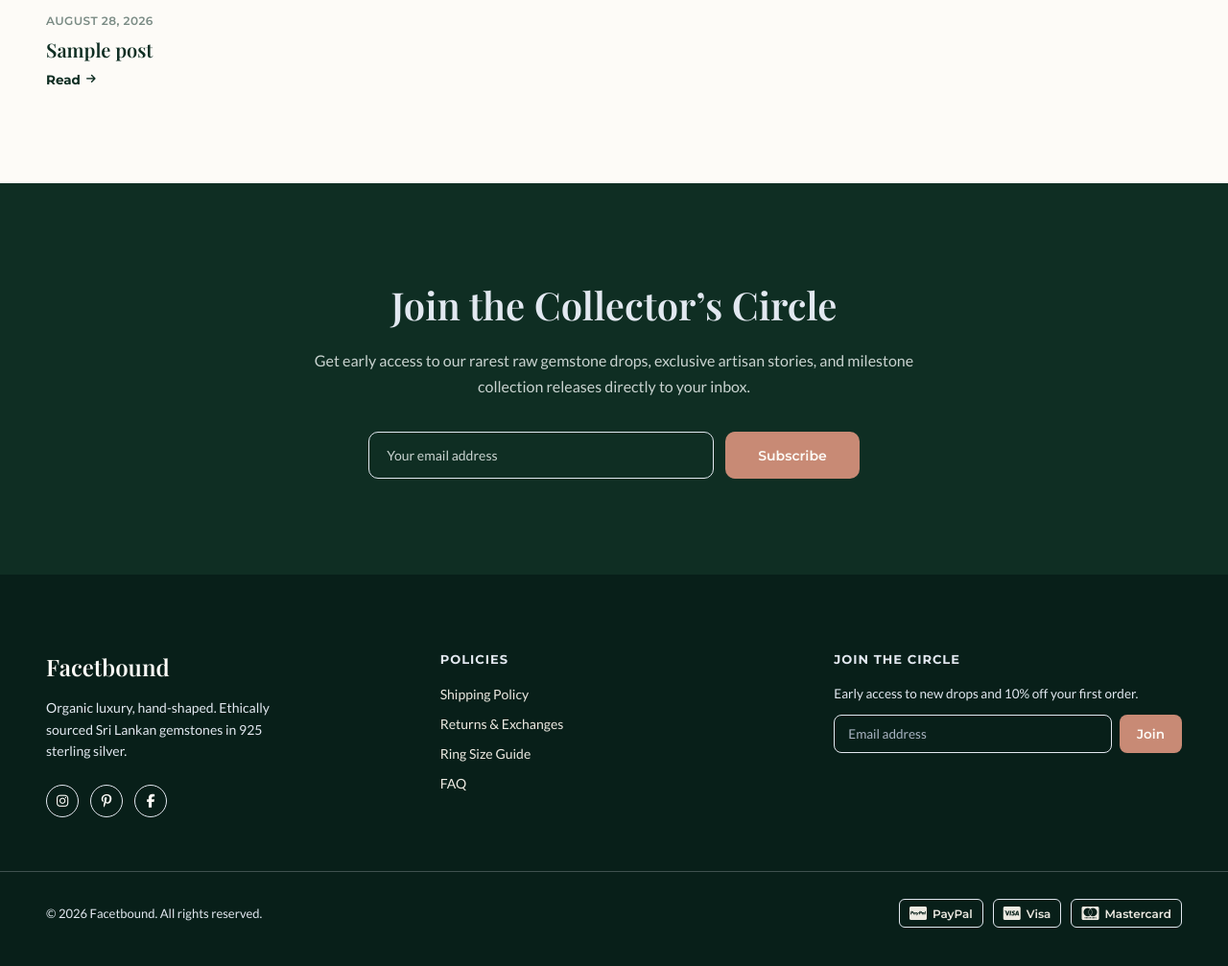
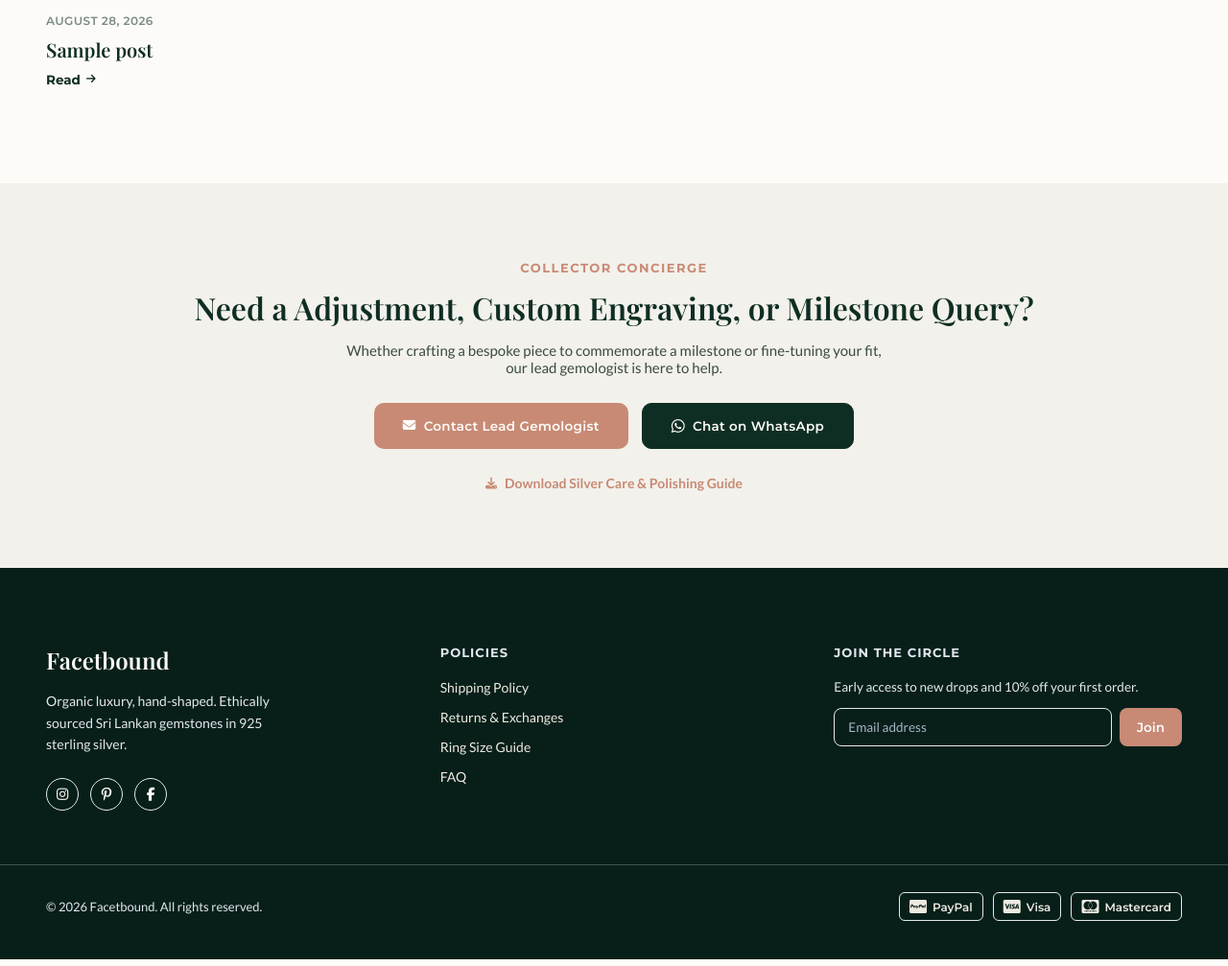
Before and after one commit to tharindudakshika/FacetBound, a WordPress theme: template wp-theme/facetbound/home.php in a window 1280 px wide. Shown: the part 809-1816 px from the top of the page at 96% size. Run offline with PHP 8.4 and a stand-in for WordPress, Linux system fonts and the light colour scheme; the site name, menu and one post (Sample post) are stand-ins, and other content is empty.

Commit message:
Replace Journal page newsletter section with Collector Concierge CTA
Matches the same swap already applied to individual Journal article
pages (single.php) — replaces the dark-emerald email-capture box with
the shared cream Collector Concierge CTA block used sitewide.

Co-Authored-By: Claude Sonnet 5 <noreply@anthropic.com>
Claude-Session: https://claude.ai/code/session_011oU1ppgHnh3QgMxP3uhg3p

```diff
--- a/wp-theme/facetbound/home.php
+++ b/wp-theme/facetbound/home.php
@@ -105,25 +105,6 @@ facetbound_hero([
     </div>
 </section>
 
-<!-- Newsletter -->
-<section class="journal-newsletter">
-    <div class="journal-newsletter-inner">
-        <h2>Join the Collector&rsquo;s Circle</h2>
-        <p>
-            Get early access to our rarest raw gemstone drops, exclusive artisan stories, and
-            milestone collection releases directly to your inbox.
-        </p>
-        <form class="journal-newsletter-form" action="#" method="post">
-            <input
-                type="email"
-                name="journal_newsletter_email"
-                placeholder="Your email address"
-                class="journal-newsletter-input"
-                required
-            >
-            <button type="submit" class="journal-newsletter-btn">Subscribe</button>
-        </form>
-    </div>
-</section>
+<?php facetbound_concierge_cta(); ?>
 
 <?php get_footer(); ?>
```
